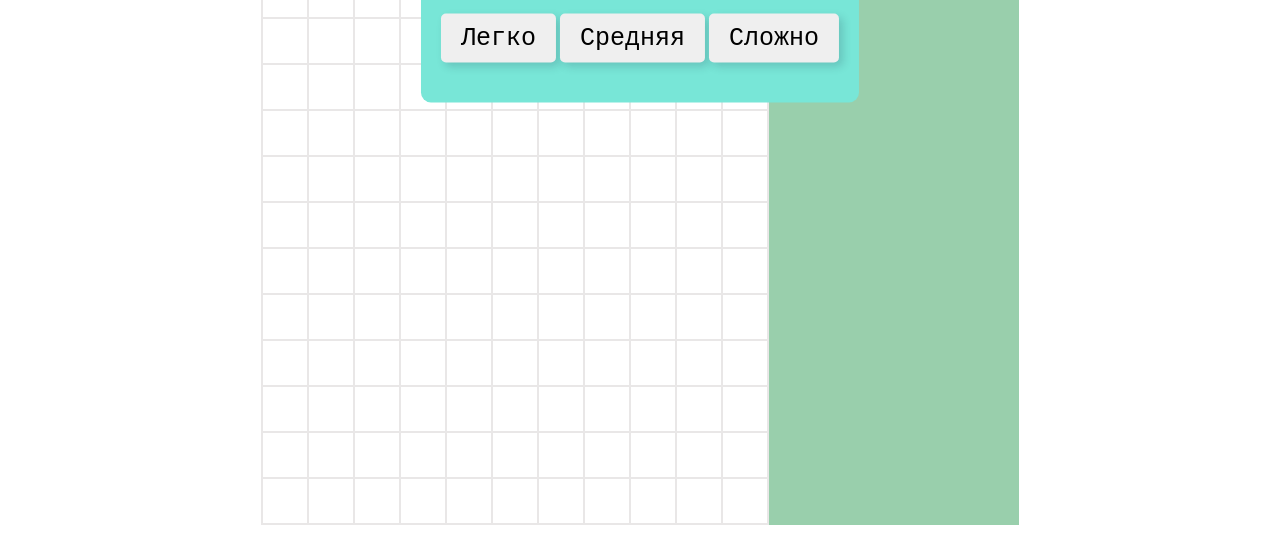
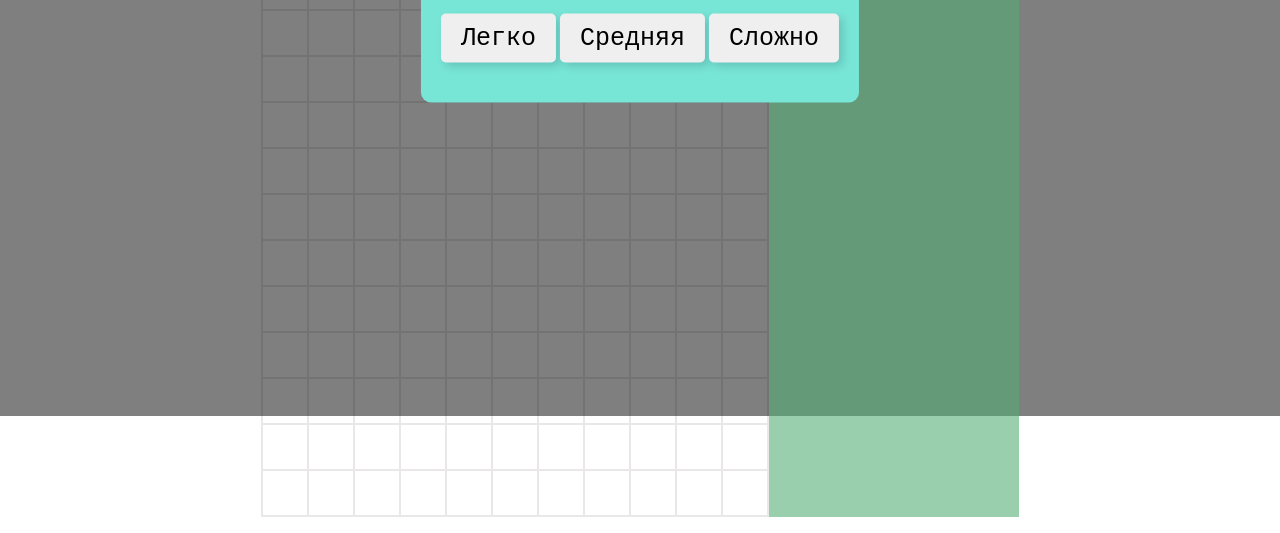
Before and after one commit to kaplunovdev/tetris, a plain HTML site: page index.html in a window 1280 px wide. Shown: the part 384-917 px from the top of the page. Drawn offline with Linux system fonts and the light colour scheme.

Commit message:
Added background for popup

```diff
--- a/css/main.css
+++ b/css/main.css
@@ -1,3 +1,6 @@
+body{
+    margin: 0;
+}
 .tetris__main {
     display: flex;
     flex-wrap: wrap;
@@ -65,6 +68,13 @@
 .start button:hover{
     box-shadow: none;
 }
+.start__bg{
+    position: absolute;
+    width: 100%;
+    height: 100%;
+    background: #000;
+    opacity: 0.5;
+}
 .info__count{
     padding: 10px;
     font-size: 30px;
--- a/index.html
+++ b/index.html
@@ -10,6 +10,7 @@
 </head>
 
 <body>
+    <div class="start__bg"></div>
     <div class="title">Tetris</div>
     <div class="tetris">
         <div class="tetris__main"></div>
--- a/js/app.js
+++ b/js/app.js
@@ -1,4 +1,5 @@
 let start = document.querySelector('.start')
+let start__bg = document.querySelector('.start__bg')
 let time = 0;
 
 // Выбор уровня сложности
@@ -22,7 +23,7 @@ start.addEventListener('click', function (elem) {
     }, time);
 
     start.style.display = 'none';
-
+    start__bg.style.display = 'none';
     create();
 
 
@@ -474,6 +475,7 @@ window.addEventListener('keydown', function (e) {
     } else if (e.keyCode == 40) {
         move();
     } else if (e.keyCode == 38) {
+
         flag = true;
 
         let figureNew = [
```
